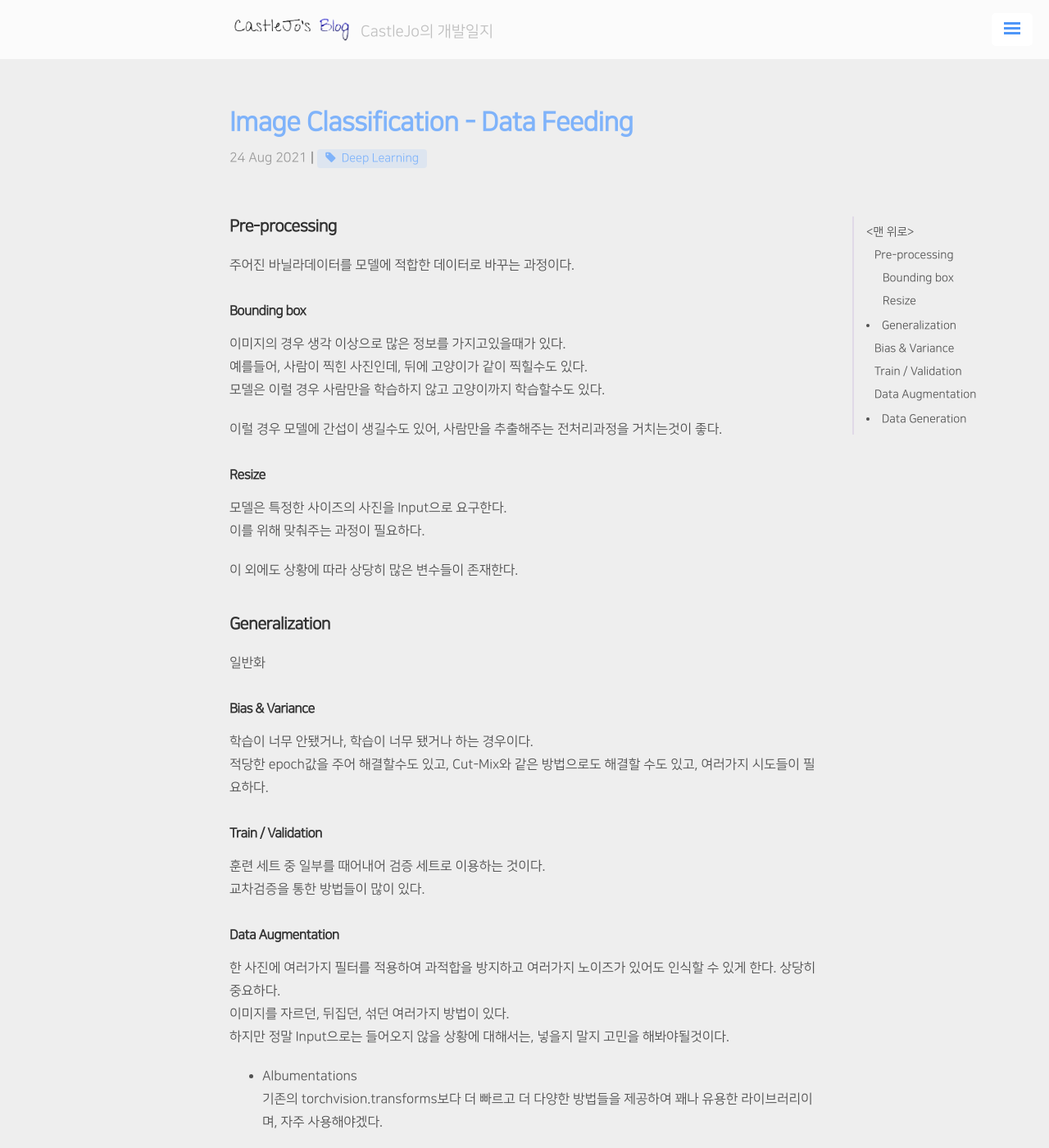
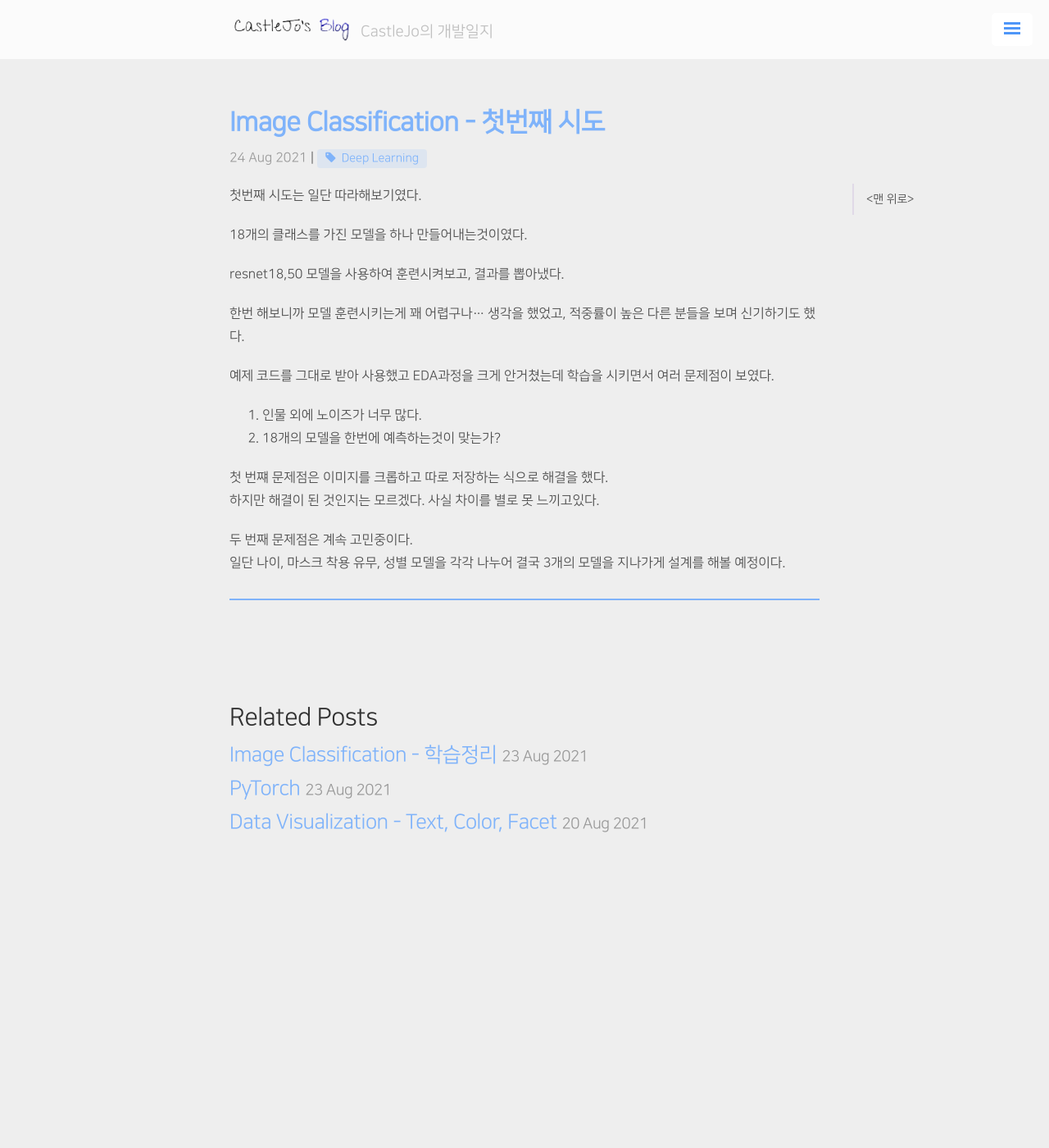
Before and after one commit to ukcastle/ukcastle.github.io, a Jekyll site: the page built from _posts/Boostcamp/2021-08-24-w4d2.md, in a window 1280 px wide and 1400 px high. Shown: the whole window at 82% size. Built offline with Jekyll 4.4.1, drawn with Linux system fonts in a browser that asks for light colours; nearby versions of some CDN libraries; a script that is not in the unit is left out; comment, search, counter and statistics services are not loaded; some of the changed text lies outside the part shown.

Commit message:
docs: w4d2

```diff
--- a/_posts/Boostcamp/2021-08-24-w4d2.md
+++ b/_posts/Boostcamp/2021-08-24-w4d2.md
@@ -1,52 +1,25 @@
 ---
 layout: post
-title: Image Classification - Data Feeding
+title: Image Classification - 첫번째 시도
 category: BC
 tag: [Deep Learning]
 ---
 
-## Pre-processing
+첫번째 시도는 일단 따라해보기였다.
 
-주어진 바닐라데이터를 모델에 적합한 데이터로 바꾸는 과정이다.
+18개의 클래스를 가진 모델을 하나 만들어내는것이였다.
 
+resnet18,50 모델을 사용하여 훈련시켜보고, 결과를 뽑아냈다.
 
-#### Bounding box
-이미지의 경우 생각 이상으로 많은 정보를 가지고있을때가 있다.
-예를들어, 사람이 찍힌 사진인데, 뒤에 고양이가 같이 찍힐수도 있다.
-모델은 이럴 경우 사람만을 학습하지 않고 고양이까지 학습할수도 있다.
+한번 해보니까 모델 훈련시키는게 꽤 어렵구나... 생각을 했었고, 적중률이 높은 다른 분들을 보며 신기하기도 했다.
 
-이럴 경우 모델에 간섭이 생길수도 있어, 사람만을 추출해주는 전처리과정을 거치는것이 좋다.
+예제 코드를 그대로 받아 사용했고 EDA과정을 크게 안거쳤는데 학습을 시키면서 여러 문제점이 보였다.
 
-#### Resize
-모델은 특정한 사이즈의 사진을 Input으로 요구한다.
-이를 위해 맞춰주는 과정이 필요하다.
+1. 인물 외에 노이즈가 너무 많다.
+2. 18개의 모델을 한번에 예측하는것이 맞는가?
 
-이 외에도 상황에 따라 상당히 많은 변수들이 존재한다.
+첫 번쨰 문제점은 이미지를 크롭하고 따로 저장하는 식으로 해결을 했다.
+하지만 해결이 된 것인지는 모르겠다. 사실 차이를 별로 못 느끼고있다.
 
-## Generalization
-
-일반화
-
-#### Bias & Variance
-학습이 너무 안됐거나, 학습이 너무 됐거나 하는 경우이다.
-적당한 epoch값을 주어 해결할수도 있고, Cut-Mix와 같은 방법으로도 해결할 수도 있고, 여러가지 시도들이 필요하다.
-
-#### Train / Validation
-
-훈련 세트 중 일부를 때어내어 검증 세트로 이용하는 것이다.
-교차검증을 통한 방법들이 많이 있다.
-
-#### Data Augmentation
-
-한 사진에 여러가지 필터를 적용하여 과적합을 방지하고 여러가지 노이즈가 있어도 인식할 수 있게 한다. 상당히 중요하다.
-이미지를 자르던, 뒤집던, 섞던 여러가지 방법이 있다.
-하지만 정말 Input으로는 들어오지 않을 상황에 대해서는, 넣을지 말지 고민을 해봐야될것이다.
-
-- Albumentations
-    기존의 torchvision.transforms보다 더 빠르고 더 다양한 방법들을 제공하여 꽤나 유용한 라이브러리이며, 자주 사용해야겠다.
-
-## Data Generation
-
-학습을 할 땐, 모델의 성능과 Data Generator의 처리속도에 맞춰 조정을 잘 해주는것이 **병목현상**을 막는것에 중요하다.
-
-Pytorch의 `Dataset`과 `DataLoader`에 의해 조정되며, 이에 대하여는 저번주에 많이 정리를 했다.
+두 번째 문제점은 계속 고민중이다.
+일단 나이, 마스크 착용 유무, 성별 모델을 각각 나누어 결국 3개의 모델을 지나가게 설계를 해볼 예정이다.
```
